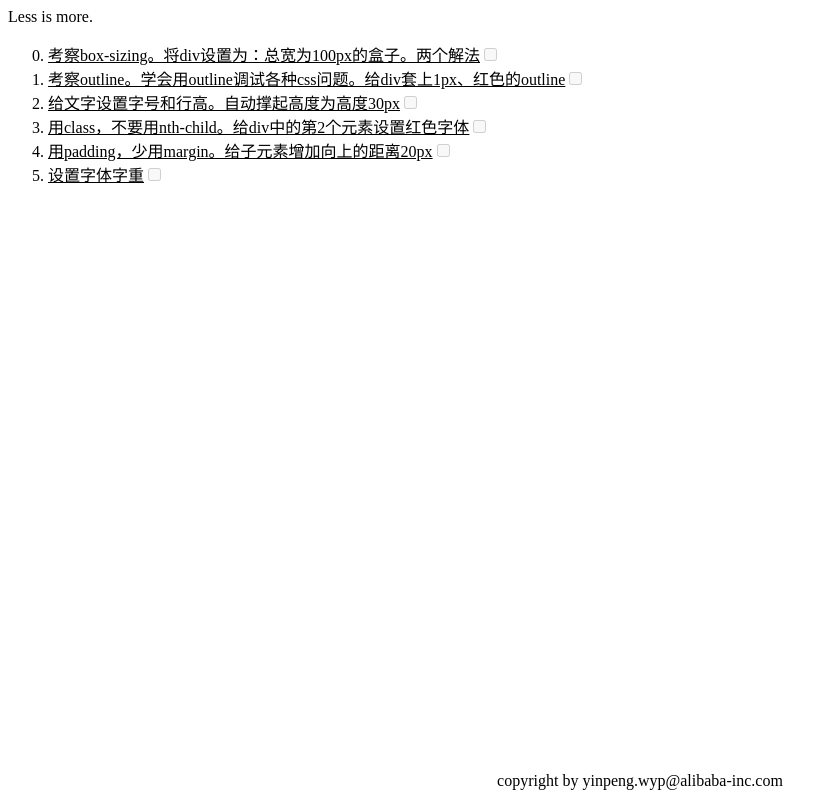
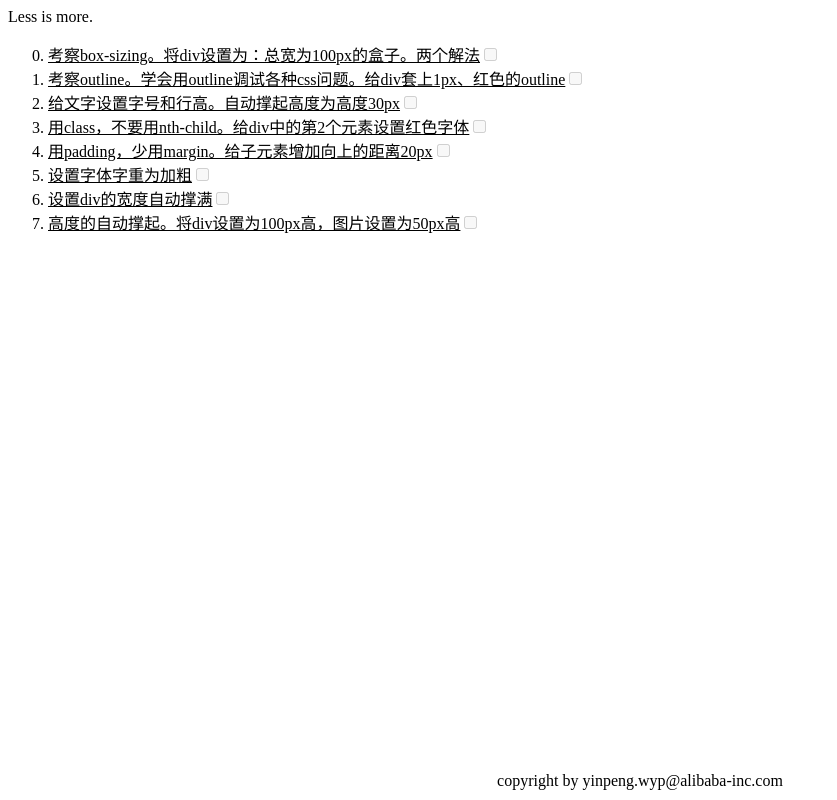
Before and after one commit to yinsang/css-questions, a React (Vite) app: page /#/ in a window 1280 px wide. Shown: the whole page, without its empty margins (0-837 px from the left). Built offline with nearby package versions, Linux system fonts and the light colour scheme.

Commit message:
添加自动撑起

```diff
--- a/src/QuestionWrapper.tsx
+++ b/src/QuestionWrapper.tsx
@@ -1,7 +1,7 @@
 import React, { useState, useEffect, useCallback } from 'react';
-import {useLocation, Link}from 'react-router-dom'
+import { useLocation, Link } from 'react-router-dom';
 import { log, request, setSearchParams, getSearchParams } from '@ali/sm-toolkit';
-import "./QuestionWrapper.module.scss"
+import './QuestionWrapper.module.scss';
 import Menu from './Menu';
 import { questions } from './question-config';
 
@@ -9,31 +9,31 @@ interface Props {
   Question:React.Component;
   AnswerComponent:React.Component;
 }
-const QuestionWrapper = ({Question, AnswerComponent}: Props) => {
+const QuestionWrapper = ({ Question, AnswerComponent }: Props) => {
   // window initial data
 
   const location = useLocation();
   // states
-  const [showTips, setShowTips] = useState(false)
-  const [isKnow, setIsKnow] = useState(Boolean(localStorage.getItem(`css-study-${location.pathname.slice(1)}`)))
+  const [showTips, setShowTips] = useState(false);
+  const [isKnow, setIsKnow] = useState(Boolean(localStorage.getItem(`css-study-${location.pathname.slice(1)}`)));
 
   // location hooks
-  const [showAnswer, setShowAnswer] = useState(false)
+  const [showAnswer, setShowAnswer] = useState(false);
   // functions
-  const toggleAnswer = ()=>{
-    setShowAnswer(!showAnswer)
-  }
-  const handleTips = ()=>{
-    setShowTips(!showTips)
-  }
-  const handleAlreadyKnow = ()=>{
-    setIsKnow(!isKnow)
-    if(isKnow){
-      localStorage.removeItem(`css-study-${location.pathname.slice(1)}`)
-    }else{
-      localStorage.setItem(`css-study-${location.pathname.slice(1)}`, '1')
+  const toggleAnswer = () => {
+    setShowAnswer(!showAnswer);
+  };
+  const handleTips = () => {
+    setShowTips(!showTips);
+  };
+  const handleAlreadyKnow = () => {
+    setIsKnow(!isKnow);
+    if (isKnow) {
+      localStorage.removeItem(`css-study-${location.pathname.slice(1)}`);
+    } else {
+      localStorage.setItem(`css-study-${location.pathname.slice(1)}`, '1');
     }
-  }
+  };
   // useEffect hooks
 
   // classVariables
@@ -43,13 +43,13 @@ const QuestionWrapper = ({Question, AnswerComponent}: Props) => {
   return (
     <div>
       <h4>
-      {questions[location.pathname.slice(1)].title}
+        {questions[location.pathname.slice(1)].title}
       </h4>
       <Question />
       <hr />
       <button onClick={handleTips}>
         {
-          showTips ? '隐藏':'提示'
+          showTips ? '隐藏' : '提示'
         }
         知识点
       </button>
@@ -57,35 +57,35 @@ const QuestionWrapper = ({Question, AnswerComponent}: Props) => {
 
         {
           showAnswer ?
-          '隐藏':
-          '显示'
+            '隐藏' :
+            '显示'
         }
         答案
       </button>
       <button onClick={handleAlreadyKnow}>
         {
-          `标记为${isKnow ? '未':'已'}学会`
+          `标记为${isKnow ? '未' : '已'}学会`
         }
-      <input type="checkbox" checked={isKnow} readOnly disabled />
+        <input type='checkbox' checked={isKnow} readOnly disabled />
       </button>
 
       <Link to='/'>
 
-      <button >
-      回到主页
-      </button>
+        <button >
+          回到主页
+        </button>
       </Link>
       <hr />
       {showTips
       &&
       <ol>
         {
-          questions[location.pathname.slice(1)].tips.map(item=>(
-            <div>
-              <a href={item} target="_blank" key={item}>
+          questions[location.pathname.slice(1)].tips.map(item => (
+            <li>
+              <a href={item} target='_blank' key={item} rel='noreferrer'>
                 {item}
               </a>
-            </div>
+            </li>
 
           ))
         }
@@ -94,7 +94,7 @@ const QuestionWrapper = ({Question, AnswerComponent}: Props) => {
 
       {
         showAnswer &&
-       <AnswerComponent/>
+        <AnswerComponent />
       }
     </div>
   );
--- a/src/question-config.ts
+++ b/src/question-config.ts
@@ -11,6 +11,10 @@ import Question4 from './questions/4';
 import Answer4 from './questions/4/answer';
 import Question5 from './questions/5';
 import Answer5 from './questions/5/answer';
+import Question6 from './questions/6';
+import Answer6 from './questions/6/answer';
+import Question7 from './questions/7';
+import Answer7 from './questions/7/answer';
 
 export const questions = [
   {
@@ -60,13 +64,35 @@ export const questions = [
     ]
   },
   {
-    title: '设置字体字重',
+    title: '设置字体字重为加粗',
     answer: '',
     component: Question5,
     AnswerComponent: Answer5,
     tips: [
       'https://developer.mozilla.org/zh-CN/docs/Web/CSS/font-weight'
     ]
+  },
+  {
+    title: '设置div的宽度自动撑满',
+    answer: '',
+    component: Question6,
+    AnswerComponent: Answer6,
+    tips: [
+
+      'https://developer.mozilla.org/zh-CN/docs/Web/CSS/width',
+      'https://www.zhangxinxu.com/wordpress/2010/10/%e9%a1%b5%e9%9d%a2%e9%87%8d%e6%9e%84%e2%80%9c%e9%91%ab%e4%b8%89%e6%97%a0%e5%87%86%e5%88%99%e2%80%9d-%e4%b9%8b%e2%80%9c%e6%97%a0%e5%ae%bd%e5%ba%a6%e2%80%9d%e5%87%86%e5%88%99/',
+      'https://www.zhangxinxu.com/wordpress/2018/07/css-width-auto/'
+    ]
+  },
+  {
+    title: '高度的自动撑起。将div设置为100px高，图片设置为50px高',
+    answer: '',
+    component: Question7,
+    AnswerComponent: Answer7,
+    tips: [
+
+      ''
+    ]
   }
 ];
 export default {};
--- /dev/null
+++ b/src/questions/6/answer.module.scss
@@ -0,0 +1,4 @@
+.try {
+  background: #8e8fce;
+  // 不用写什么
+}
--- /dev/null
+++ b/src/questions/6/answer.tsx
@@ -0,0 +1,37 @@
+import React, { useState, useEffect, useCallback } from 'react';
+import './answer.module.scss';
+import { useLocation } from 'react-router-dom';
+import { log, request, setSearchParams, getSearchParams } from '@ali/sm-toolkit';
+
+interface Props {
+
+}
+const Box = ({ answerClass }: Props) => {
+  // window initial data
+
+  // states
+  const location = useLocation();
+  console.log(location, 'location');
+
+  // location hooks
+
+  // functions
+
+  // useEffect hooks
+
+  // classVariables
+  // render
+  return (
+    <div className='' styleName='Box'>
+      <h3>
+        div不要给width:100%，因为宽度本身就是自动撑满的。
+        仔细理解提示知识点中张鑫旭大神的那篇文章
+      </h3>
+      <div styleName='try'>
+        我是中国人
+      </div>
+    </div>
+  );
+};
+
+export default Box;
--- /dev/null
+++ b/src/questions/6/index.module.scss
@@ -0,0 +1,3 @@
+.try {
+  // 这里填写
+}
--- /dev/null
+++ b/src/questions/6/index.tsx
@@ -0,0 +1,27 @@
+import React from 'react';
+import './index.module.scss';
+
+interface Props {
+
+}
+const Box = ({}: Props) => {
+  // window initial data
+
+  // states
+
+  // location hooks
+
+  // functions
+
+  // useEffect hooks
+
+  // classVariables
+  // render
+  return (
+    <div styleName='try'>
+      我是中国人
+    </div>
+  );
+};
+
+export default Box;
--- /dev/null
+++ b/src/questions/7/answer.module.scss
@@ -0,0 +1,9 @@
+.try {
+  background: #8e8fce;
+  // 不用写什么
+  .head-img {
+    display: block;
+    height: 50px;
+    padding: 25px;
+  }
+}
--- /dev/null
+++ b/src/questions/7/answer.tsx
@@ -0,0 +1,31 @@
+import React, { useState, useEffect, useCallback } from 'react';
+import './answer.module.scss';
+import { useLocation } from 'react-router-dom';
+import { log, request, setSearchParams, getSearchParams } from '@ali/sm-toolkit';
+
+interface Props {
+
+}
+const Box = ({ answerClass }: Props) => {
+  // window initial data
+
+  // states
+  const location = useLocation();
+  console.log(location, 'location');
+
+  // location hooks
+
+  // functions
+
+  // useEffect hooks
+
+  // classVariables
+  // render
+  return (
+    <div styleName='try'>
+      <img styleName='head-img' src='https://img0.baidu.com/it/u=1489807627,808259306&amp;fm=26&amp;fmt=auto&amp;gp=0.jpg' alt='' />
+    </div>
+  );
+};
+
+export default Box;
--- /dev/null
+++ b/src/questions/7/index.module.scss
@@ -0,0 +1,4 @@
+.try {
+  background: #8e8fce;
+  // 这里填写
+}
--- /dev/null
+++ b/src/questions/7/index.tsx
@@ -0,0 +1,27 @@
+import React from 'react';
+import './index.module.scss';
+
+interface Props {
+
+}
+const Box = ({}: Props) => {
+  // window initial data
+
+  // states
+
+  // location hooks
+
+  // functions
+
+  // useEffect hooks
+
+  // classVariables
+  // render
+  return (
+    <div styleName='try'>
+      <img styleName='head-img' src='https://img0.baidu.com/it/u=1489807627,808259306&amp;fm=26&amp;fmt=auto&amp;gp=0.jpg' alt='' />
+    </div>
+  );
+};
+
+export default Box;
```
